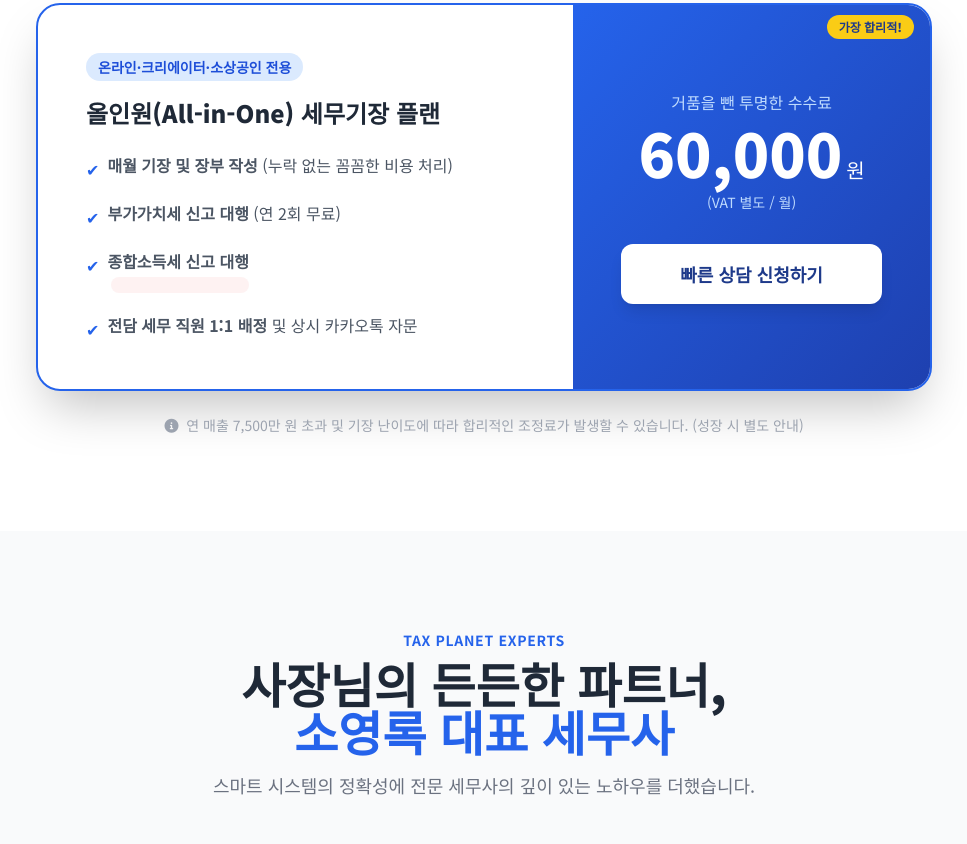
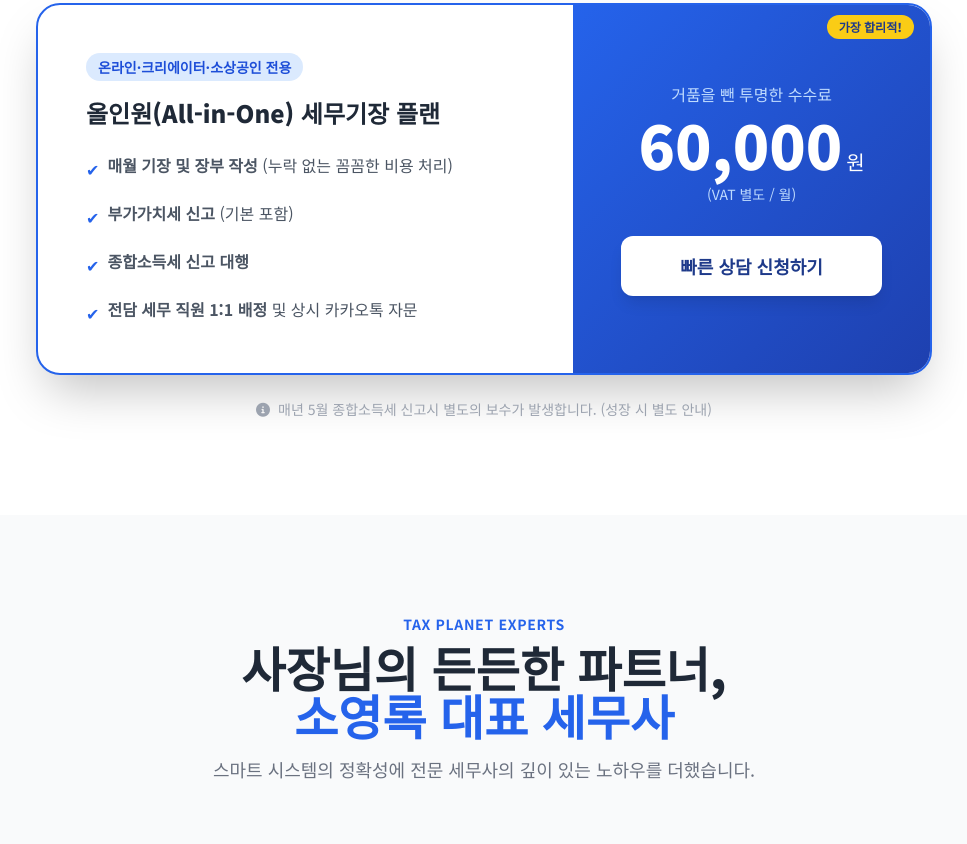
Before and after one commit to taxplanet4u/dashboard, a plain HTML site: page index.html in a window 1280 px wide. Shown: the part 2292-3136 px from the top of the page, without its empty margins (156-1123 px from the left). Drawn offline with nearby package versions, Linux system fonts and the light colour scheme.

Commit message:
Add files via upload

```diff
--- a/index.html
+++ b/index.html
@@ -244,8 +244,8 @@
                         <h3 class="text-2xl font-black text-gray-800 mb-6">올인원(All-in-One) 세무기장 플랜</h3>
                         <ul class="space-y-5 text-gray-600 text-base">
                             <li class="flex items-start"><span class="check-icon mt-1">✔</span> <div><strong>매월 기장 및 장부 작성</strong> (누락 없는 꼼꼼한 비용 처리)</div></li>
-                            <li class="flex items-start"><span class="check-icon mt-1">✔</span> <div><strong>부가가치세 신고 대행</strong> (연 2회 무료)</div></li>
-                            <li class="flex items-start"><span class="check-icon mt-1">✔</span> <div><strong>종합소득세 신고 대행</strong> <span class="text-red-500 font-bold ml-1 block mt-1 bg-red-50 p-2 rounded-lg text-sm"></span></div></li>
+                            <li class="flex items-start"><span class="check-icon mt-1">✔</span> <div><strong>부가가치세 신고 </strong> (기본 포함)</div></li>
+                            <li class="flex items-start"><span class="check-icon mt-1">✔</span> <div><strong>종합소득세 신고 대행</strong> </div></li>
                             <li class="flex items-start"><span class="check-icon mt-1">✔</span> <div><strong>전담 세무 직원 1:1 배정</strong> 및 상시 카카오톡 자문</div></li>
                         </ul>
                     </div>
@@ -263,7 +263,7 @@
                         </a>
                     </div>
                 </div>
-                <p class="text-center text-gray-400 text-sm mt-6"><i class="fas fa-info-circle mr-1"></i> 연 매출 7,500만 원 초과 및 기장 난이도에 따라 합리적인 조정료가 발생할 수 있습니다. (성장 시 별도 안내)</p>
+                <p class="text-center text-gray-400 text-sm mt-6"><i class="fas fa-info-circle mr-1"></i> 매년 5월 종합소득세 신고시 별도의 보수가 발생합니다. (성장 시 별도 안내)</p>
             </div>
         </div>
     </section>
```
